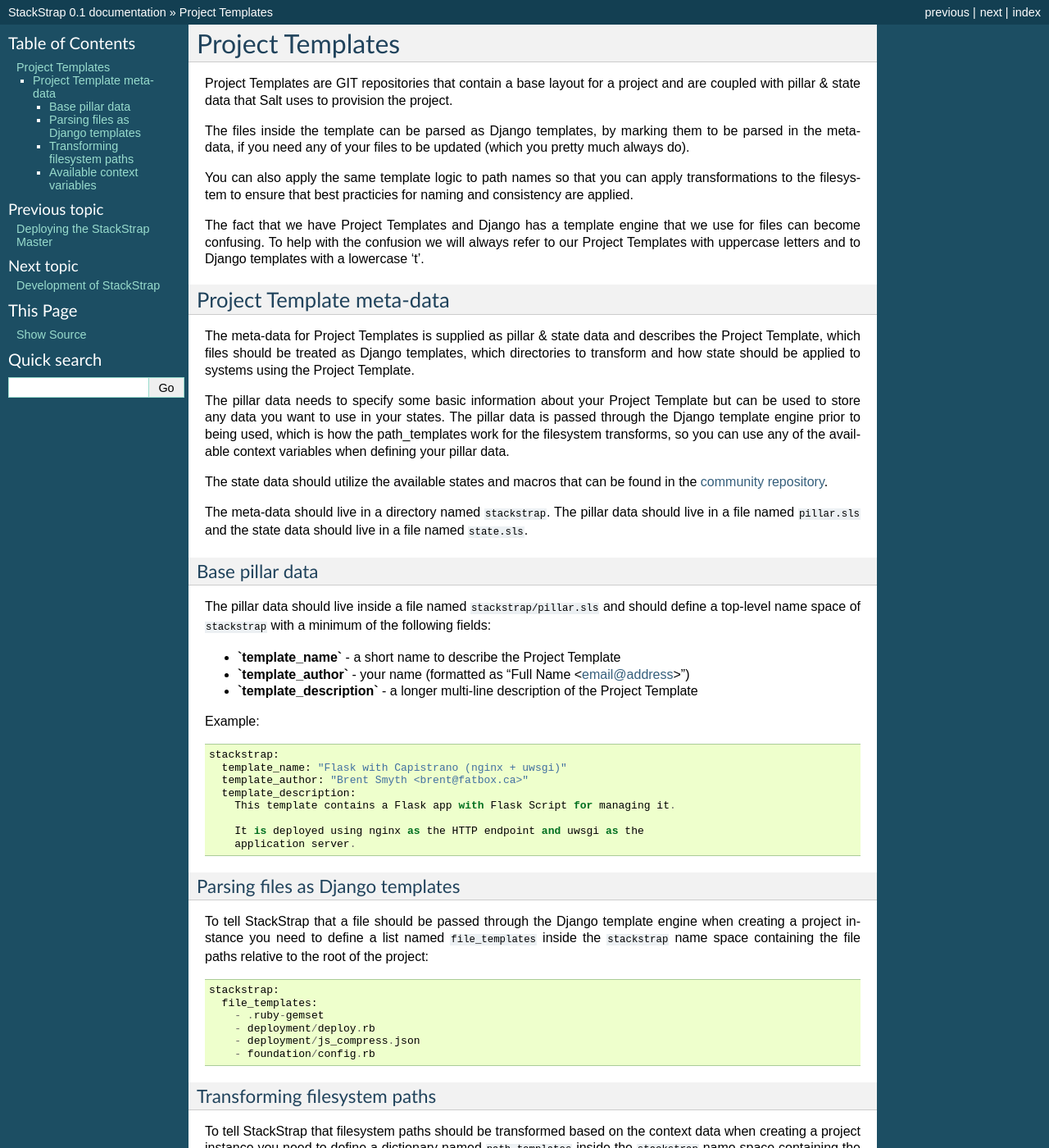
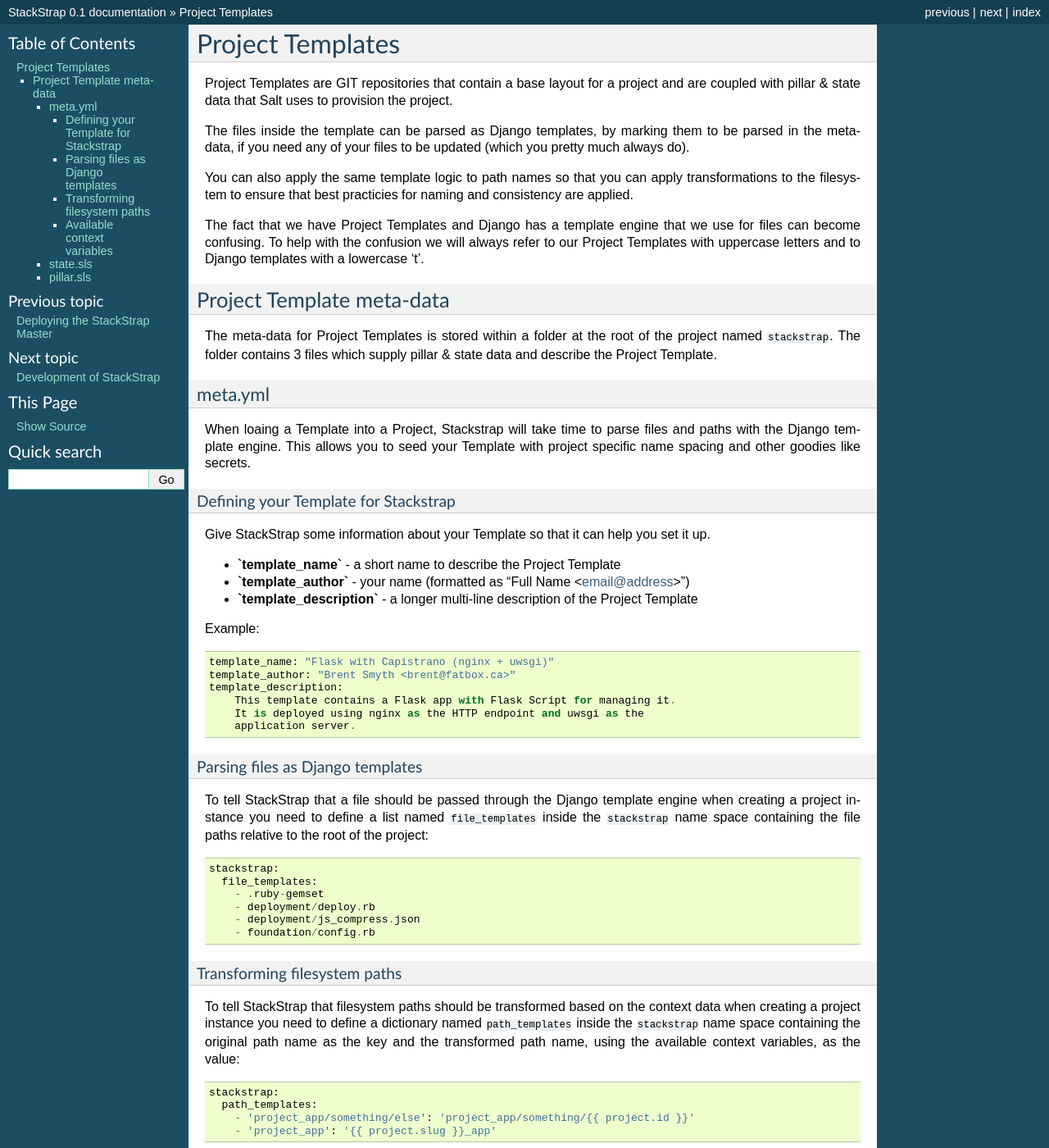
Before and after one commit to stackstrap/stackstrap, a Sphinx documentation site: the page built from docs/templates.rst, in a window 1280 px wide and 1400 px high. Shown: the whole window at 82% size. Built offline with Sphinx 7.4.7, drawn with Linux system fonts in a browser that asks for light colours; some of the changed text lies outside the part shown.

Commit message:
Fixed #13

```diff
--- a/docs/index.rst
+++ b/docs/index.rst
@@ -45,6 +45,7 @@
    deployment.rst
    templates.rst
    development.rst
+   usage.rst
 
 .. _Vagrant: http://vagrantup.com/
 .. _Salt: http://saltstack.com/
--- a/docs/templates.rst
+++ b/docs/templates.rst
@@ -20,29 +20,20 @@
 
 Project Template meta-data
 --------------------------
-The meta-data for Project Templates is supplied as pillar & state data and
-describes the Project Template, which files should be treated as Django
-templates, which directories to transform and how state should be applied to
-systems using the Project Template.
+The meta-data for Project Templates is stored within a folder at the root of the
+project named ``stackstrap``. The folder contains 3 files which supply pillar
+& state data and describe the Project Template.
 
-The pillar data needs to specify some basic information about your Project
-Template but can be used to store any data you want to use in your states. The
-pillar data is passed through the Django template engine prior to being used,
-which is how the path_templates work for the filesystem transforms, so you can
-use any of the available context variables when defining your pillar data.
+meta.yml
+~~~~~~~~
+When loaing a Template into a Project, Stackstrap will take time to parse files
+and paths with the Django template engine. This allows you to seed your Template
+with project specific name spacing and other goodies like secrets.
 
-The state data should utilize the available states and macros that can be
-found in the `community repository`_.
-
-The meta-data should live in a directory named ``stackstrap``. The pillar data
-should live in a file named ``pillar.sls`` and the state data should live in a
-file named ``state.sls``.
-
-Base pillar data
-~~~~~~~~~~~~~~~~
-The pillar data should live inside a file named ``stackstrap/pillar.sls`` and
-should define a top-level name space of ``stackstrap`` with a minimum of the
-following fields:
+Defining your Template for Stackstrap
++++++++++++++++++++++++++++++++++++++
+Give StackStrap some information about your Template so that it can help you set
+it up.
 
 * **`template_name`** - a short name to describe the Project Template
 * **`template_author`** - your name (formatted as "Full Name <email@address>")
@@ -50,17 +41,15 @@
 
 Example::
 
-    stackstrap:
-      template_name: "Flask with Capistrano (nginx + uwsgi)"
-      template_author: "Brent Smyth <brent@fatbox.ca>"
-      template_description:
+    template_name: "Flask with Capistrano (nginx + uwsgi)"
+    template_author: "Brent Smyth <brent@fatbox.ca>"
+    template_description:
         This template contains a Flask app with Flask Script for managing it.
-
         It is deployed using nginx as the HTTP endpoint and uwsgi as the
         application server.
 
 Parsing files as Django templates
-~~~~~~~~~~~~~~~~~~~~~~~~~~~~~~~~~
++++++++++++++++++++++++++++++++++
 To tell StackStrap that a file should be passed through the Django template
 engine when creating a project instance you need to define a list named
 ``file_templates`` inside the ``stackstrap`` name space containing the file
@@ -74,7 +63,7 @@
         - foundation/config.rb
 
 Transforming filesystem paths
-~~~~~~~~~~~~~~~~~~~~~~~~~~~~~
++++++++++++++++++++++++++++++
 To tell StackStrap that filesystem paths should be transformed based on the
 context data when creating a project instance you need to define a dictionary
 named ``path_templates`` inside the ``stackstrap`` name space containing the
@@ -94,15 +83,26 @@
 list and not the transformed one.
 
 Available context variables
-~~~~~~~~~~~~~~~~~~~~~~~~~~~
++++++++++++++++++++++++++++
 When the pillar data and your templates are parsed the following variables are
 made available in the context:
 
 * **`project`** - the Project object. See the `Project source code` for all of
   the available attributes you can access on this object.
-* **`membership`** - the Membership object linking the user that is deploying
-  the code with the project. You can get at the user object via
-  ``membership.user``
+* **`master`** - the hostname of your master instace of StackStrap.
+* **`master_ip`** - the IP address of your master instance of Stackstrap.
+
+state.sls
+~~~~~~~~~
+The state data should utilize the available states and macros that can be
+found in the `community repository`_.
+
+pillar.sls
+~~~~~~~~~~
+Pillar data is meant to be configuration data for your Template that can be
+used in the state file.
+
+TODO: Document this better.
 
 
 .. _Django's template system: https://docs.djangoproject.com/en/dev/ref/templates/
--- /dev/null
+++ b/docs/usage.rst
@@ -0,0 +1,2 @@
+Using StackStrap
+================
```
